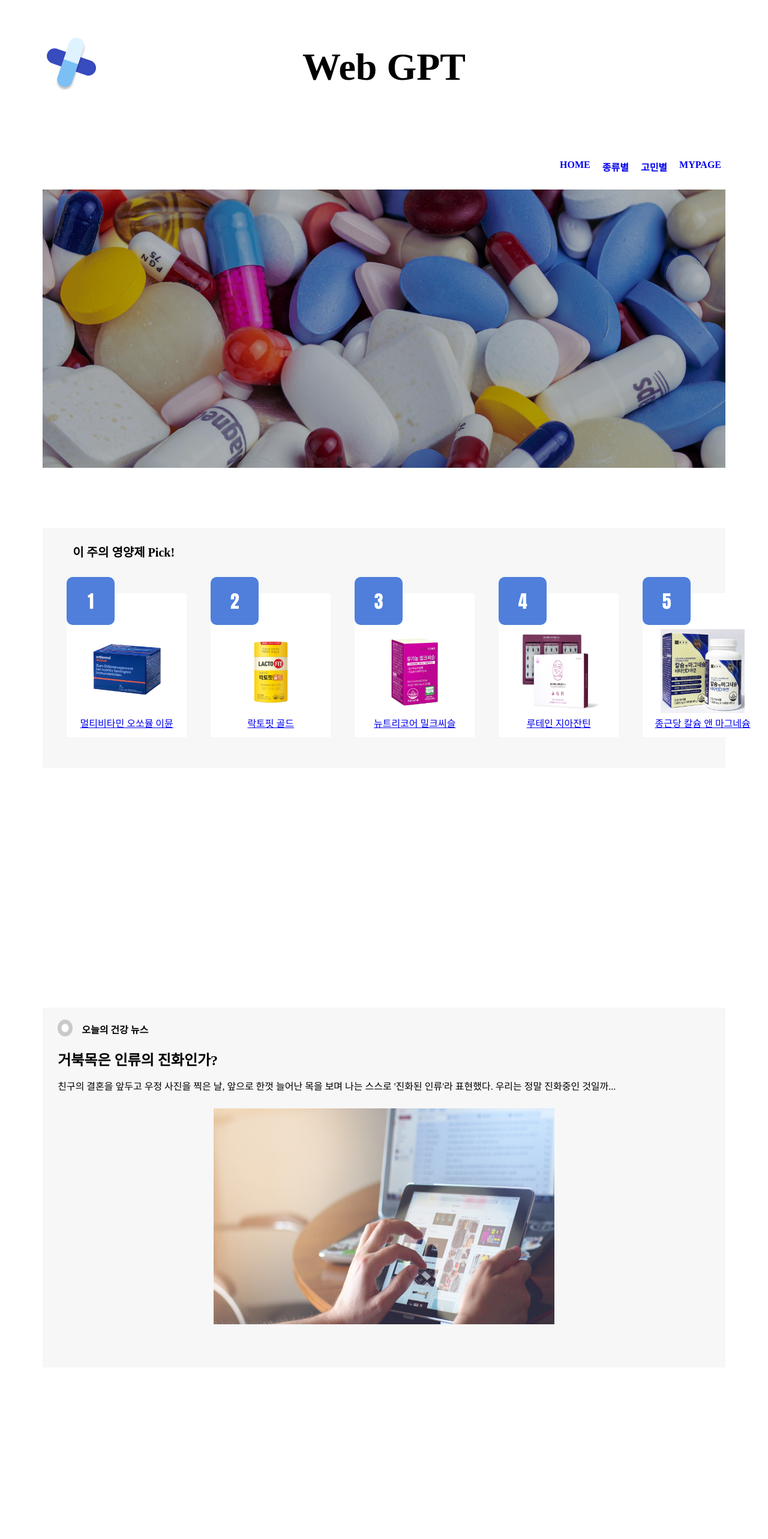
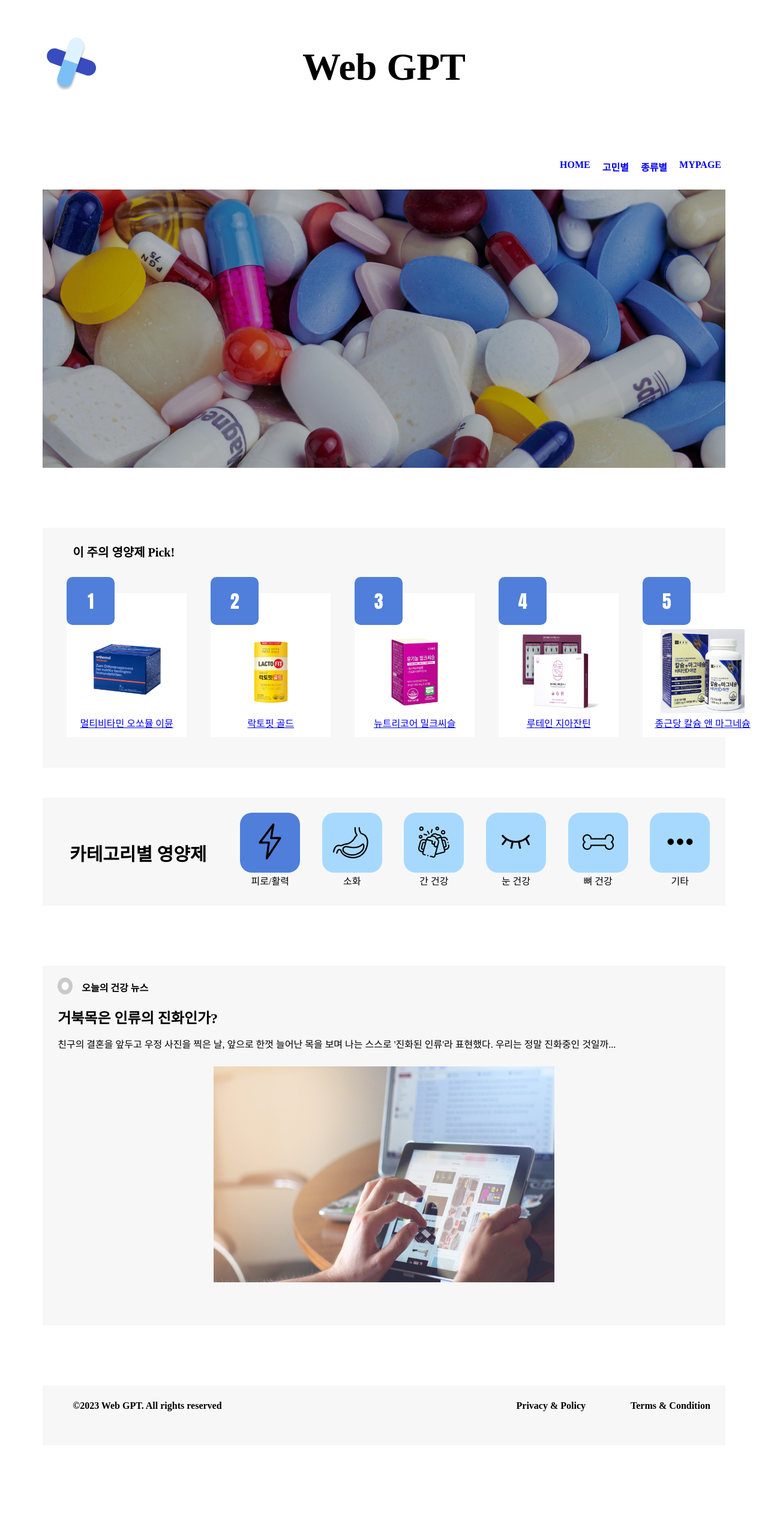
Before and after one commit to GC-AdvancedWebPrograming-WebGPT/FrontEndDev, a React (Create React App) app: page / in a window 1280 px wide. Shown: the top 2566 px of the page at 60% size. After the commit the page ends 2418 px from the top, so only its background shows below. Built offline with nearby package versions, Linux system fonts and the light colour scheme.

Commit message:
feat: Category in Home

```diff
--- a/src/App.js
+++ b/src/App.js
@@ -1,5 +1,5 @@
 import React from "react";
-import { BrowserRouter, Routes, Route } from 'react-router-dom';
+import { Routes, Route } from 'react-router-dom';
 import Home from "./pages/Home";
 import Categories from "./pages/Categories";
 import Conditions from "./pages/Conditions";
@@ -7,7 +7,7 @@ import MyPage from "./pages/MyPage";
 import ChooseDetail from "./pages/ChooseDetail";
 function App() {
   return (
-    <BrowserRouter>
+
     <Routes>
       <Route path="/" element={<Home/>}/>
       <Route index element={<Home/>}/>
@@ -16,7 +16,6 @@ function App() {
       <Route path="mypage" element={<MyPage/>}/>
       <Route path="choosedetail" element={<ChooseDetail/>}/>
     </Routes>
-    </BrowserRouter>
   );
 }
 
--- a/src/components/Footer.js
+++ b/src/components/Footer.js
@@ -10,7 +10,7 @@ const Wrapper = styled.div`
 
     margin-left: auto;
     margin-right: auto;
-    margin-top: 300px;
+    margin-top: 100px;
 
     background-color: #F7F7F7;
     display: flex;
--- a/src/components/Navigator.js
+++ b/src/components/Navigator.js
@@ -29,8 +29,8 @@ const Navigator = () => {
         <StyledNavigator>
             <List>
                 <Link to="/mypage"><Element>MYPAGE</Element></Link>
-                <Link to ="/conditions"><Element>고민별</Element></Link>
-                <Link to ="/categories"><Element>종류별</Element></Link>
+                <Link to ="/conditions"><Element>종류별</Element></Link>
+                <Link to ="/categories"><Element>고민별</Element></Link>
                 <Link to ="/"><Element>HOME</Element></Link>
             </List>
         </StyledNavigator>
--- a/src/components/SectionBottom.js
+++ b/src/components/SectionBottom.js
@@ -9,7 +9,7 @@ const Wrapper = styled.div`
     background-color: #F7F7F7;
     margin-left: auto;
     margin-right: auto;
-    margin-top: 400px;
+    margin-top: 100px;
 
 `;
 
--- a/src/index.js
+++ b/src/index.js
@@ -1,10 +1,13 @@
 import React from 'react';
 import ReactDOM from 'react-dom/client';
 import App from './App';
+import { BrowserRouter } from 'react-router-dom';
 
 const root = ReactDOM.createRoot(document.getElementById('root'));
 root.render(
   <React.StrictMode>
-    <App />
+    <BrowserRouter>
+      <App />
+    </BrowserRouter>
   </React.StrictMode>
 );
--- a/src/pages/Home.js
+++ b/src/pages/Home.js
@@ -1,11 +1,15 @@
-import React from "react";
+import React, {useState} from "react";
 import styled from "styled-components";
 import Header from "../components/Header";
 import Navigator from "../components/Navigator";
 import banner from "../assets/banner.png";
 import SectionTop from "../components/SectionTop";
+import { AppContext } from "./Categories";
+import ChooseCategory from "../components/ChooseCategory";
 import SectionBottom from "../components/SectionBottom";
 import Footer from "../components/Footer";
+
+
 
 const Wrapper = styled.div`
     width: 100%;
@@ -18,13 +22,21 @@ const Banner = styled.img`
     margin-right: auto;
 `;
 
+
 function Home(){
+    const [categoryID, setCategoryID] = useState("1");
+    const changeCategory = (newID) => {
+        setCategoryID(newID);
+    }
     return(
         <Wrapper>
             <Header/>
             <Navigator/>
             <Banner src={banner}/>
             <SectionTop/>
+                <AppContext.Provider value={{ categoryID, changeCategory }}>
+                    <ChooseCategory selectedCategory={categoryID} />
+                </AppContext.Provider>
             <SectionBottom/>
             <Footer/>
         </Wrapper>
```
